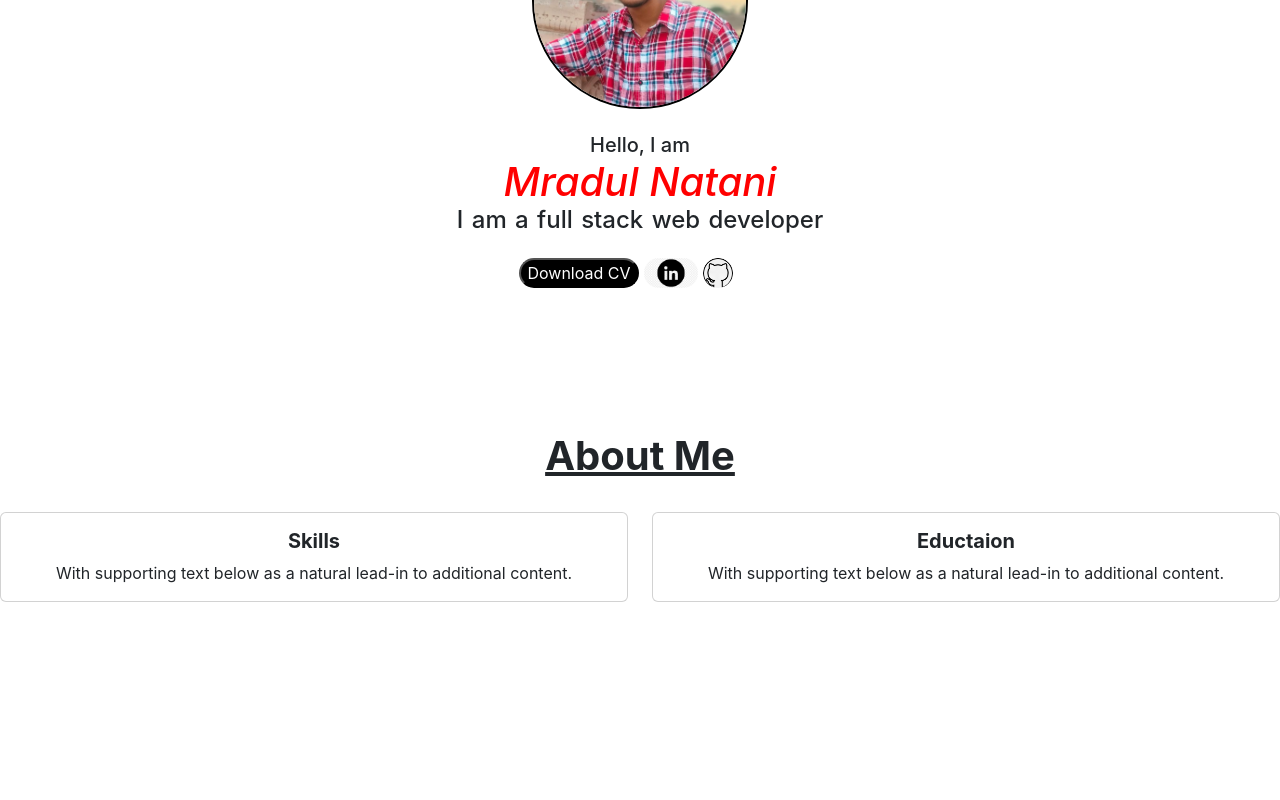
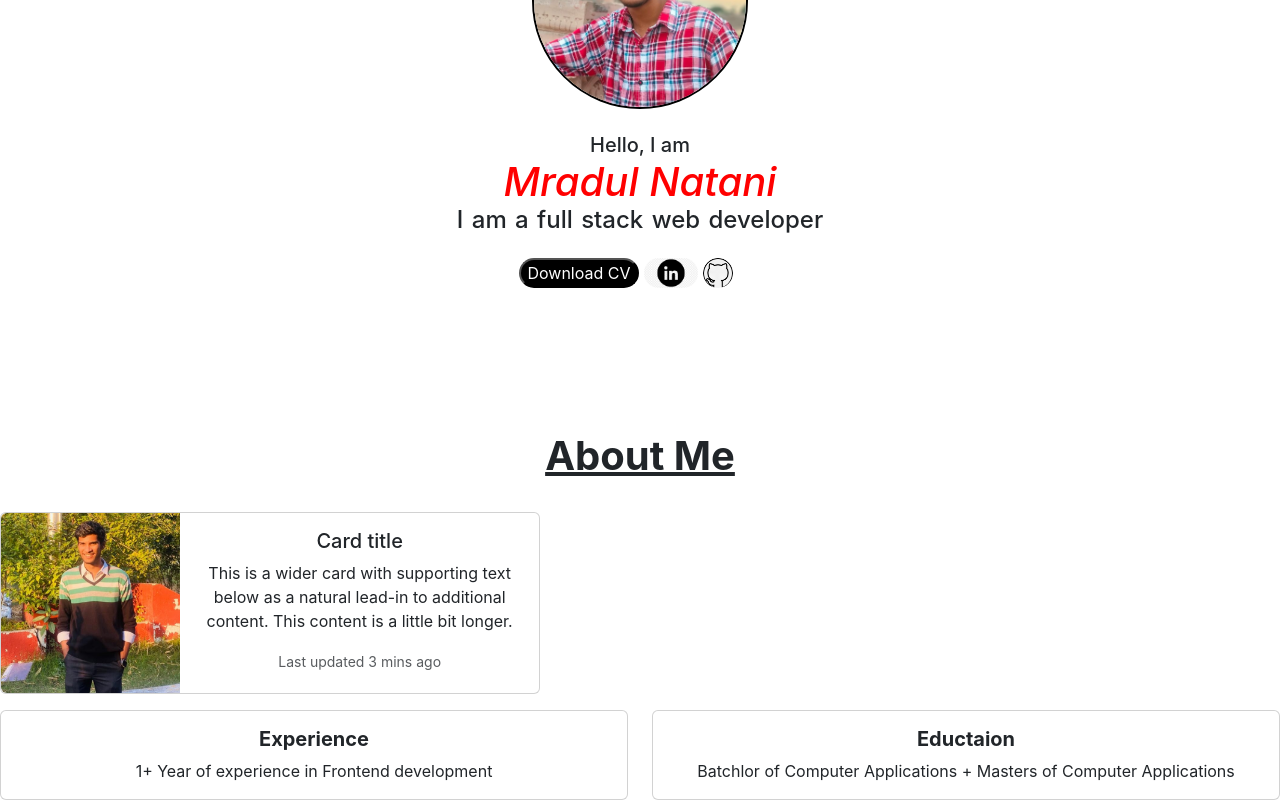
Before and after one commit to mradulnatani/My-website, a React (Create React App) app in the folder portfolio/: page / in a window 1280 px wide. Shown: the part 301-1101 px from the top of the page. Before the commit the page ends 903 px from the top, so only its background shows below. Built offline with nearby package versions, Linux system fonts and the light colour scheme.

Commit message:
modified about component

```diff
--- a/portfolio/src/myComponents/about.js
+++ b/portfolio/src/myComponents/about.js
@@ -1,28 +1,43 @@
 import React from 'react'
-
+import Img2 from '../myComponents/Myimge2.jpg'
 export default function about() {
   return (
     <div>
         <h1><b><u>About Me</u></b></h1>
         <br/>
-      <div class="row">
-  <div class="col-sm-6 mb-3 mb-sm-0">
-    <div class="card">
-      <div class="card-body">
-        <h5 class="card-title"><b>Skills</b></h5>
-        <p class="card-text">With supporting text below as a natural lead-in to additional content.</p>
-      </div>
+        <div className="card mb-3" style={{maxWidth:'540px'}}>
+  <div className="row g-0">
+    <div className="col-md-4">
+      <img src={Img2} className="img-fluid rounded-start" alt="..."/>
     </div>
-  </div>
-  <div class="col-sm-6">
-    <div class="card">
-      <div class="card-body">
-        <h5 class="card-title"><b>Eductaion</b></h5>
-        <p class="card-text">With supporting text below as a natural lead-in to additional content.</p>
+    <div className="col-md-8">
+      <div className="card-body">
+        <h5 className="card-title">Card title</h5>
+        <p className="card-text">This is a wider card with supporting text below as a natural lead-in to additional content. This content is a little bit longer.</p>
+        <p className="card-text"><small className="text-body-secondary">Last updated 3 mins ago</small></p>
       </div>
     </div>
   </div>
 </div>
+      <div className="row">
+  <div className="col-sm-6 mb-3 mb-sm-0">
+    <div className="card">
+      <div className="card-body">
+        <h5 className="card-title"><b>Experience</b></h5>
+        <p className="card-text">1+ Year of experience in Frontend development</p>
+      </div>
+    </div>
+  </div>
+  <div className="col-sm-6">
+    <div className="card">
+      <div className="card-body">
+        <h5 className="card-title"><b>Eductaion</b></h5>
+        <p className="card-text">Batchlor of Computer Applications + Masters of Computer Applications</p>
+      </div>
+    </div>
+  </div>
+
+</div>
     </div>
   )
 }
```
Also changed, not shown: portfolio/src/myComponents/Myimge2.jpg (added).
